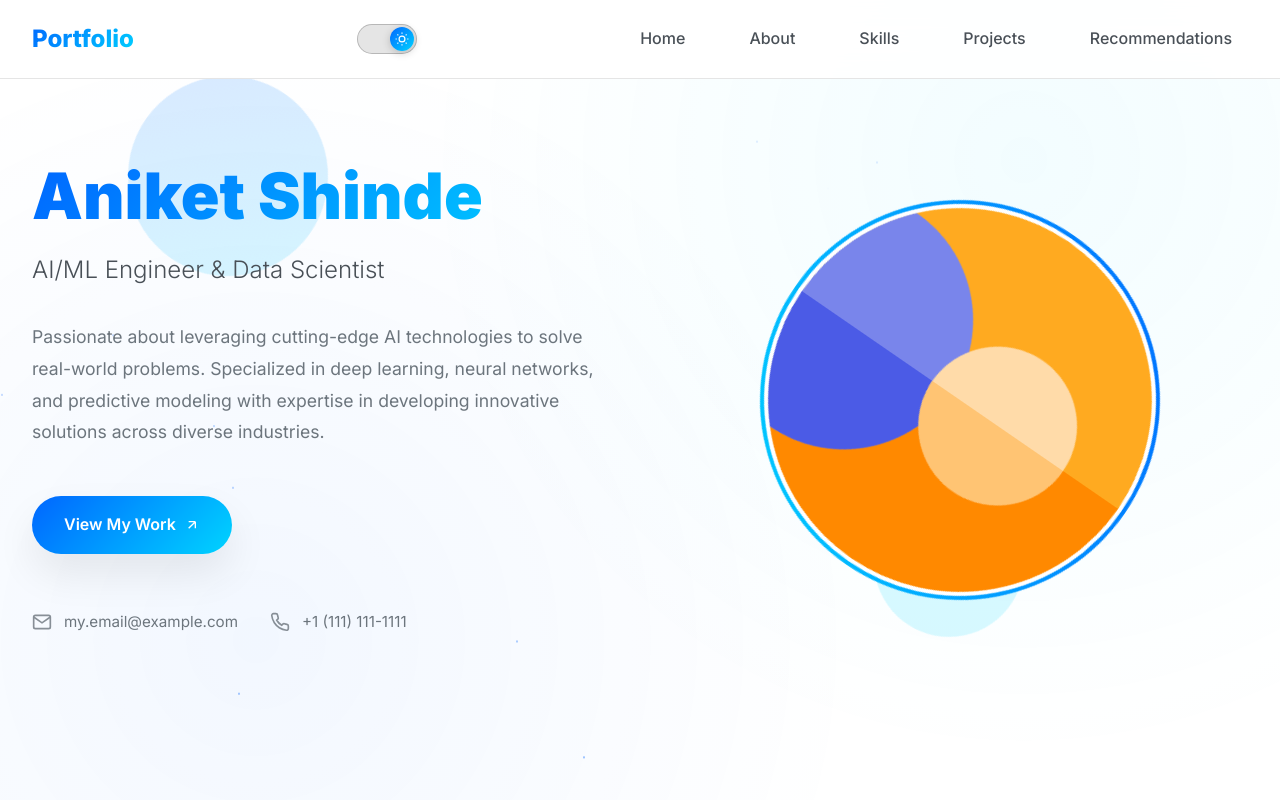
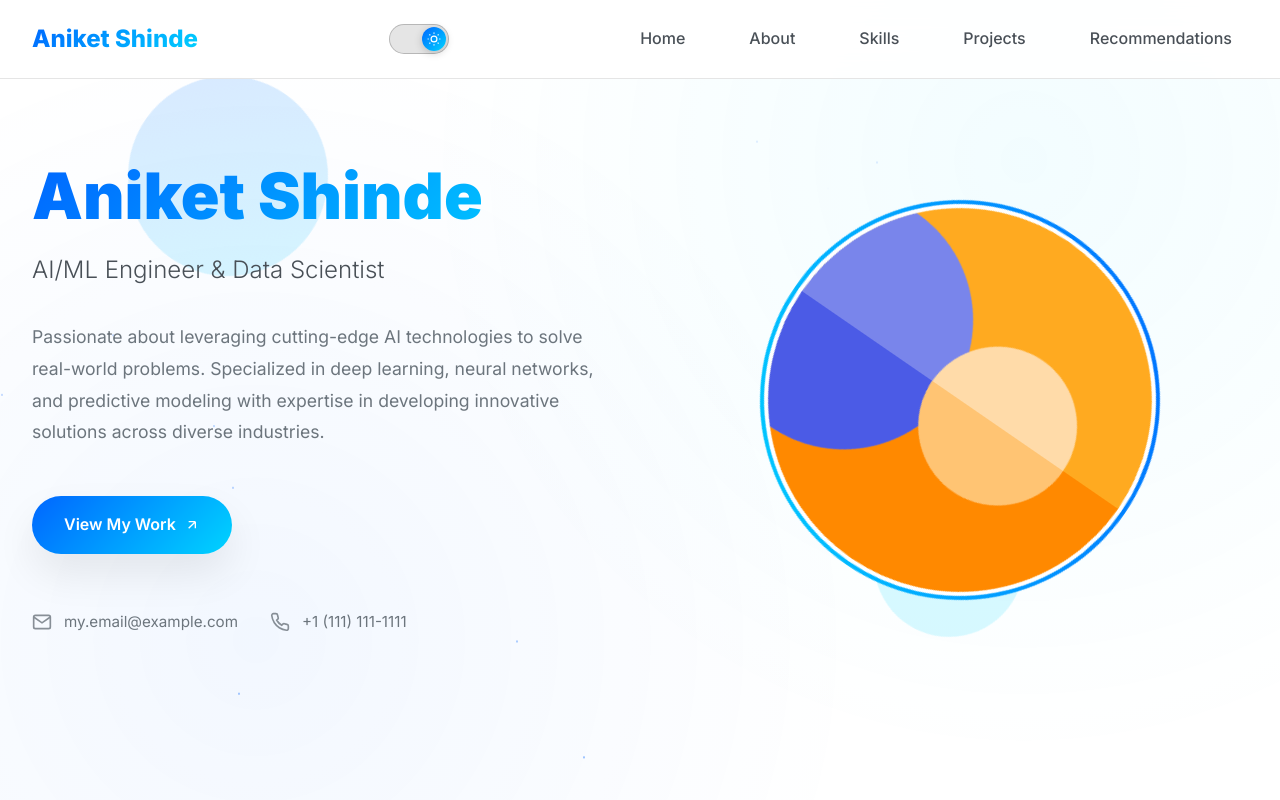
Before and after one commit to aniketqxp/portfolio, a plain HTML site: page index.html in a window 1280 px wide. Shown: the top 800 px of the page. Drawn offline with Linux system fonts and the light colour scheme.

Commit message:
Update index.html

```diff
--- a/index.html
+++ b/index.html
@@ -15,7 +15,7 @@
   <!-- Navigation -->
   <nav>
     <div class="nav-container">
-      <div class="logo">Portfolio</div>
+      <div class="logo">Aniket Shinde</div>
       <div class="theme-toggle" onclick="toggleTheme()" title="Toggle theme">
         <div class="toggle-track">
           <div class="toggle-thumb">
```
